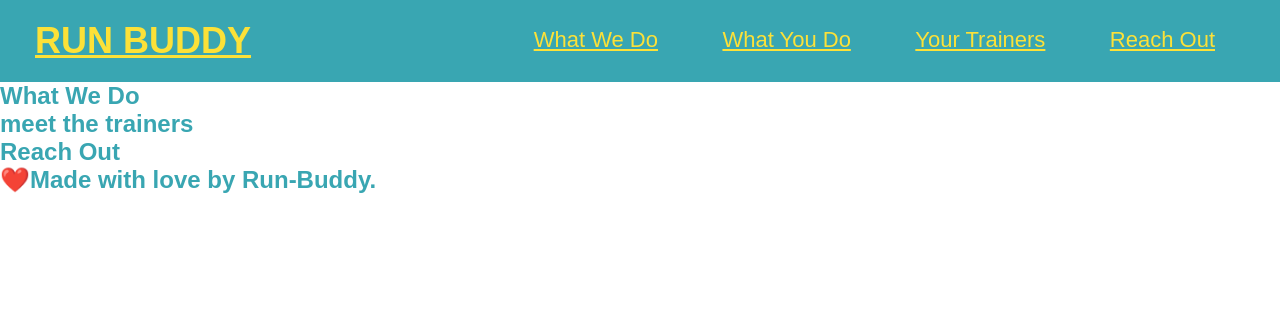
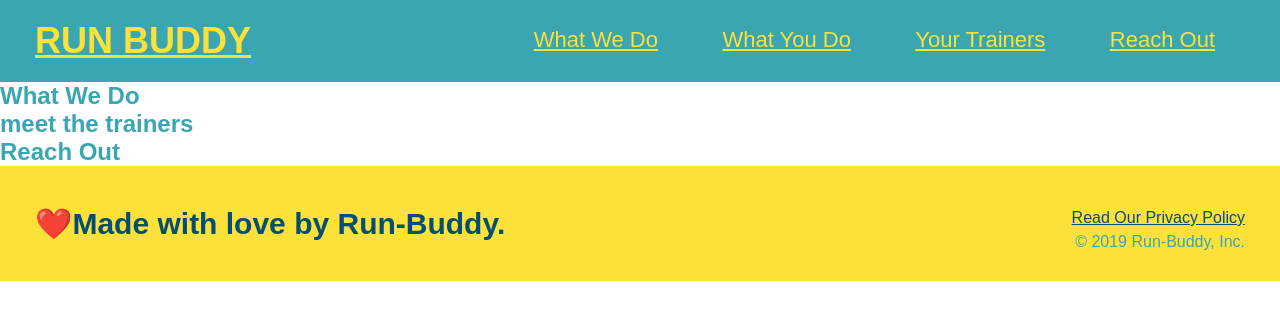
Before and after one commit to DenGuz/Run-Buddy, a plain HTML site: page index.html in a window 1280 px wide. Drawn offline with Linux system fonts and the light colour scheme.

Commit message:
more updates

```diff
--- a/assets/css/style.css
+++ b/assets/css/style.css
@@ -2,6 +2,7 @@
 *{
     margin: 0;
     padding: 0;
+    box-sizing: border-box;
 }
 
 body {
@@ -36,3 +37,22 @@ header nav ul li a {
     font-weight: lighter;
     font-size: 22px;
  }
+ footer{
+     background: #fce138;
+     width: 100%;
+     padding: 40px 35px;
+ }
+ footer h2 {
+     display: inline;
+     color: #024e76;
+     font-size: 30px;
+     margin: 0;
+ }
+ footer div{
+     float:right;
+     line-height: 1.5;
+     text-align: right;
+ }
+ footer a{
+     color: #024e76;
+ }
--- a/index.html
+++ b/index.html
@@ -60,6 +60,10 @@
     <!--footer-->
     <footer>
         <h2>❤️Made with love by Run-Buddy.</h2>
+        <div>
+            <a href="#">Read Our Privacy Policy</a><br />
+            &copy; 2019 Run-Buddy, Inc.
+        </div>
     </footer>
 </body>
 
```
